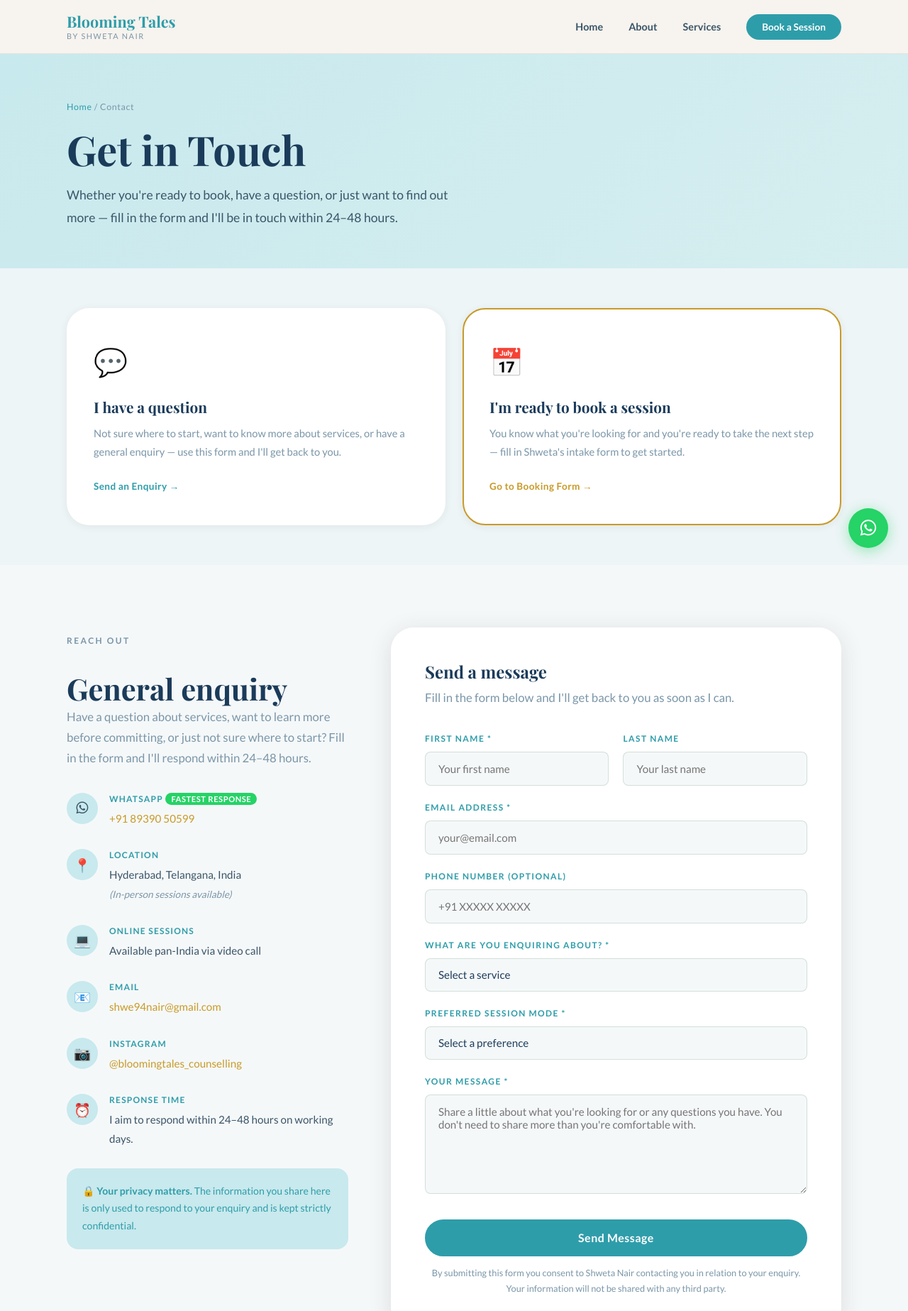
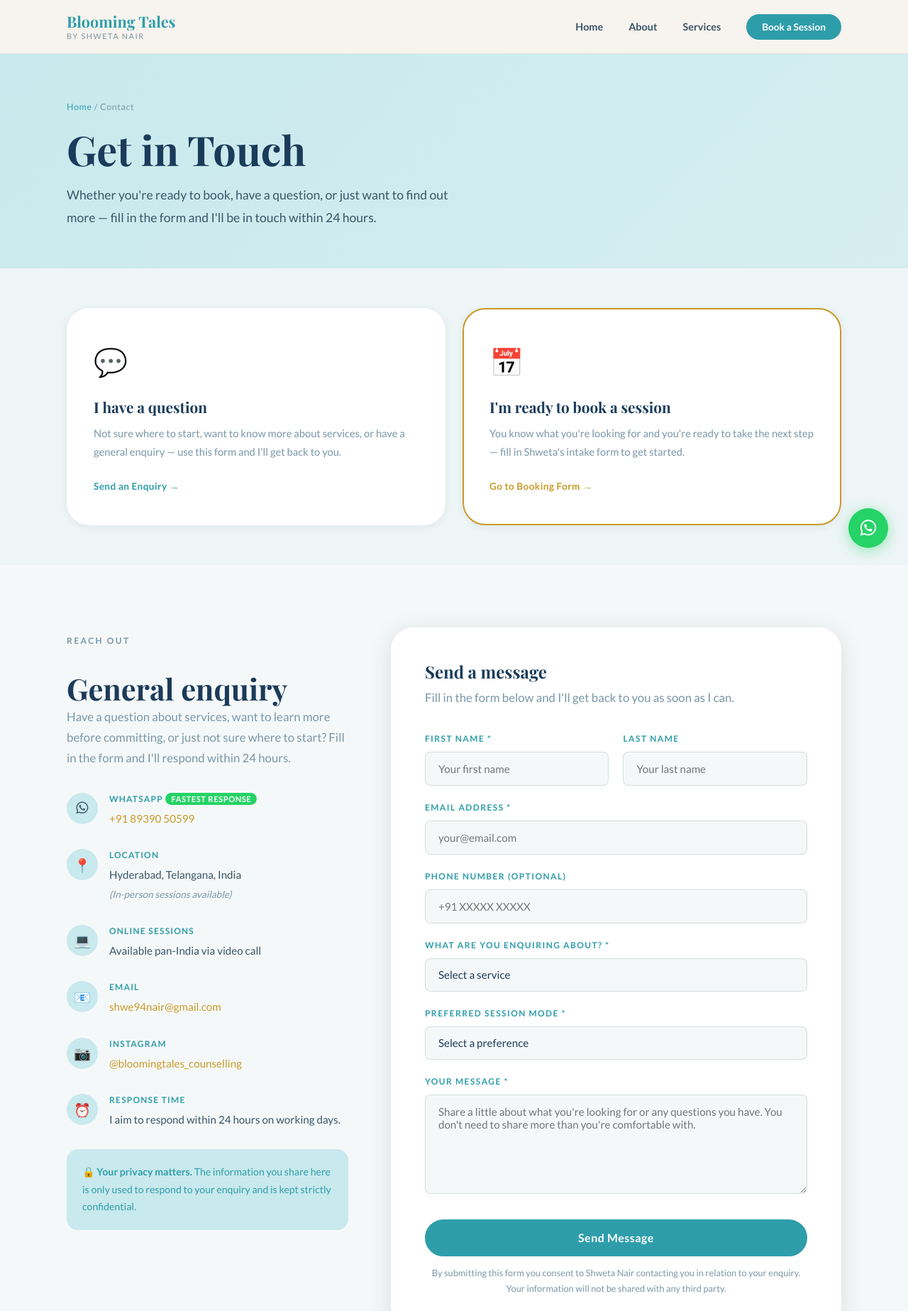
Before and after one commit to saptarshipaul1-alt/blooming-tales-website, a plain HTML site: page contact.html in a window 1280 px wide. Shown: the top 1847 px of the page at 71% size. Drawn offline with nearby package versions, Linux system fonts and the light colour scheme; a web font is replaced by a local one.

Commit message:
Add files via upload

```diff
--- a/contact.html
+++ b/contact.html
@@ -51,7 +51,7 @@
       </div>
       <h1 id="page-title">Get in Touch</h1>
       <p>
-        Whether you're ready to book, have a question, or just want to find out more — fill in the form and I'll be in touch within 24–48 hours.
+        Whether you're ready to book, have a question, or just want to find out more — fill in the form and I'll be in touch within 24 hours.
       </p>
     </div>
   </section>
@@ -96,7 +96,7 @@
           <p class="section-label">Reach out</p>
           <h2 id="contact-main-heading">General enquiry</h2>
           <p>
-            Have a question about services, want to learn more before committing, or just not sure where to start? Fill in the form and I'll respond within 24–48 hours.
+            Have a question about services, want to learn more before committing, or just not sure where to start? Fill in the form and I'll respond within 24 hours.
           </p>
 
           <div class="contact-info-item">
@@ -150,7 +150,7 @@
             <div class="contact-info-icon" aria-hidden="true">⏰</div>
             <div class="contact-info-text">
               <strong>Response Time</strong>
-              <p>I aim to respond within 24–48 hours on working days.</p>
+              <p>I aim to respond within 24 hours on working days.</p>
             </div>
           </div>
 
@@ -282,7 +282,7 @@
           <div class="form-success" id="formSuccess" role="alert" aria-live="polite">
             <div class="icon">🌿</div>
             <h3>Thank you for reaching out!</h3>
-            <p>Your message has been received. Shweta will be in touch within 24–48 hours.</p>
+            <p>Your message has been received. Shweta will be in touch within 24 hours.</p>
           </div>
 
         </div>
```
Also changed, not shown: index.html (+1 -2 lines).
